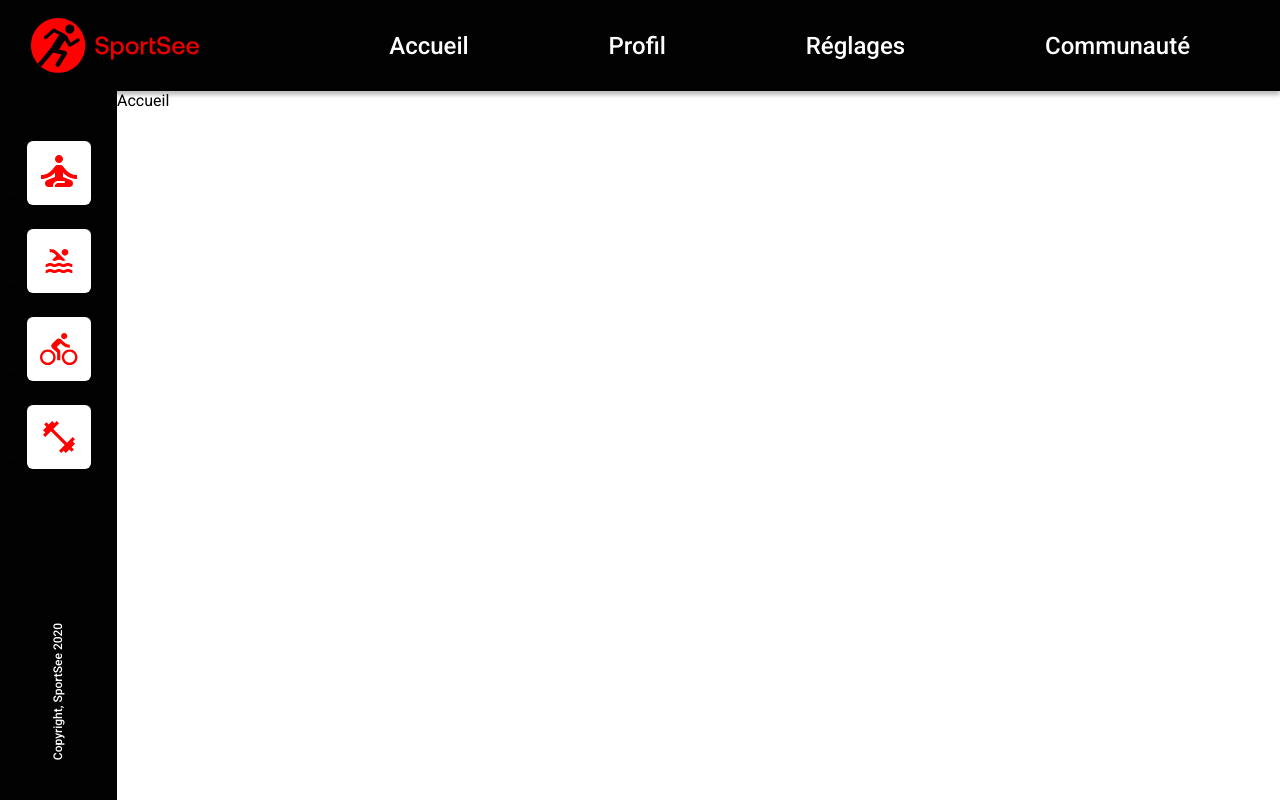
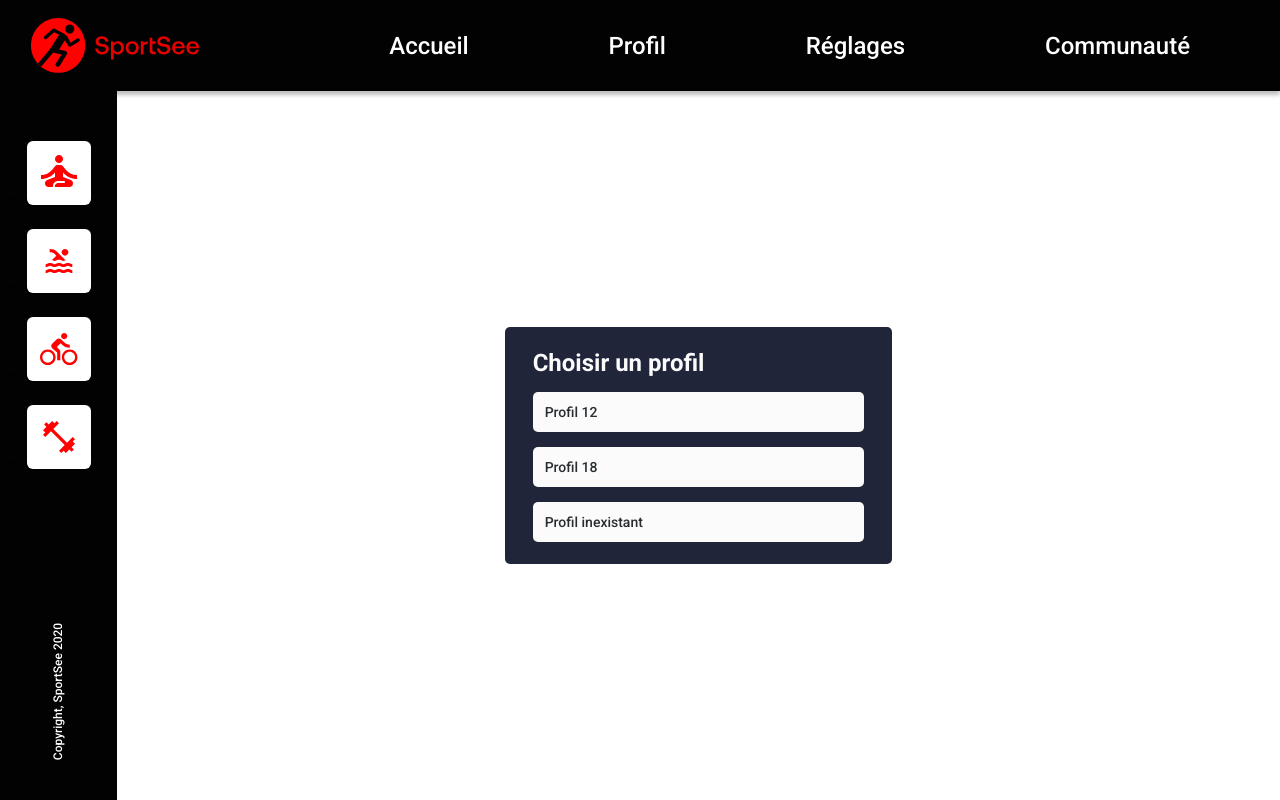
Before and after one commit to ndadevweb/p12-sportsee, a React (Create React App) app: page / in a window 1280 px wide. Built offline with nearby package versions, Linux system fonts and the light colour scheme.

Commit message:
feature: Just for the presentation add box with links of each profil and wrong link to show wrong page #18
Resolved #18

```diff
--- a/src/App.css
+++ b/src/App.css
@@ -43,7 +43,7 @@ body {
   display: grid;
   grid-template-rows: 91px 1fr;
   grid-template-columns: 117px 1fr;
-
+  height: 100%;
 }
 
 .grid-item-1 {
--- a/src/pages/HomePage/HomePage.js
+++ b/src/pages/HomePage/HomePage.js
@@ -1,3 +1,15 @@
+import { NavLink } from 'react-router-dom'
+import classes from './HomePage.module.css'
+
 export default function HomePage() {
-  return <>Accueil</>
+  return (
+    <section className={ classes.container }>
+      <ul>
+        <li><h2>Choisir un profil</h2></li>
+        <li><NavLink to="/profile/12">Profil 12</NavLink></li>
+        <li><NavLink to="/profile/18">Profil 18</NavLink></li>
+        <li><NavLink to="/profile/42">Profil inexistant</NavLink></li>
+      </ul>
+    </section>
+  )
 }
--- /dev/null
+++ b/src/pages/HomePage/HomePage.module.css
@@ -0,0 +1,42 @@
+.container {
+  display: grid;
+  grid-template-rows: 1fr 1fr 1fr;
+  grid-template-columns: 1fr 1fr 1fr;
+  height: 100%;
+}
+
+.container ul {
+  grid-row: 2;
+  grid-column: 2;
+  display: flex;
+  flex-direction: column;
+  justify-content: space-around;
+  margin: 0;
+  padding: 14px 28px;
+  list-style: none;
+  border-radius: 5px;
+  background: var(--color-gray-custom-4);
+}
+
+.container h2 {
+  margin: 0;
+  color: var(--color-gray-custom-1);
+}
+
+.container a {
+  display: block;
+  padding: 12px 12px;
+  border-radius: 5px;
+  text-decoration:none;
+  font-weight: 500;
+  font-size: 14px;
+  color: var(--color-gray-custom-2);
+  background: var(--color-gray-custom-1);
+  transition: color 250ms ease-in-out, background 250ms ease-in, padding 250ms ease-out;
+}
+
+.container a:hover {
+  padding-left: 24px;
+  color: var(--color-gray-custom-1);
+  background: var(--color-gray-custom-3);
+}
--- a/src/pages/ProfilePage/ProfilePage.module.css
+++ b/src/pages/ProfilePage/ProfilePage.module.css
@@ -1,5 +1,4 @@
 .container {
-
   display: grid;
   grid-template-rows: min-content 320px 263px;
   grid-template-columns: 1fr 1fr 1fr 1fr;
@@ -7,7 +6,6 @@
   row-gap: 28px;
   column-gap: 30px;
 
-  /* padding: 65px 100px 90px 100px; */
   max-width: 1124px;
   margin: 0 auto;
 }
```
